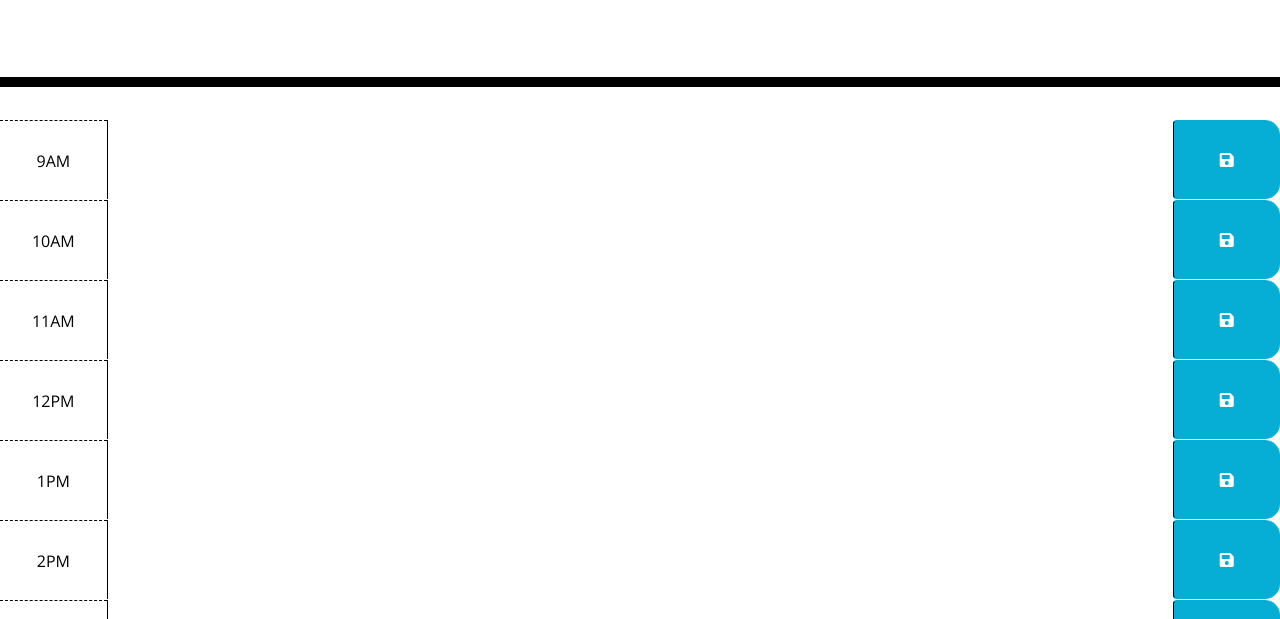
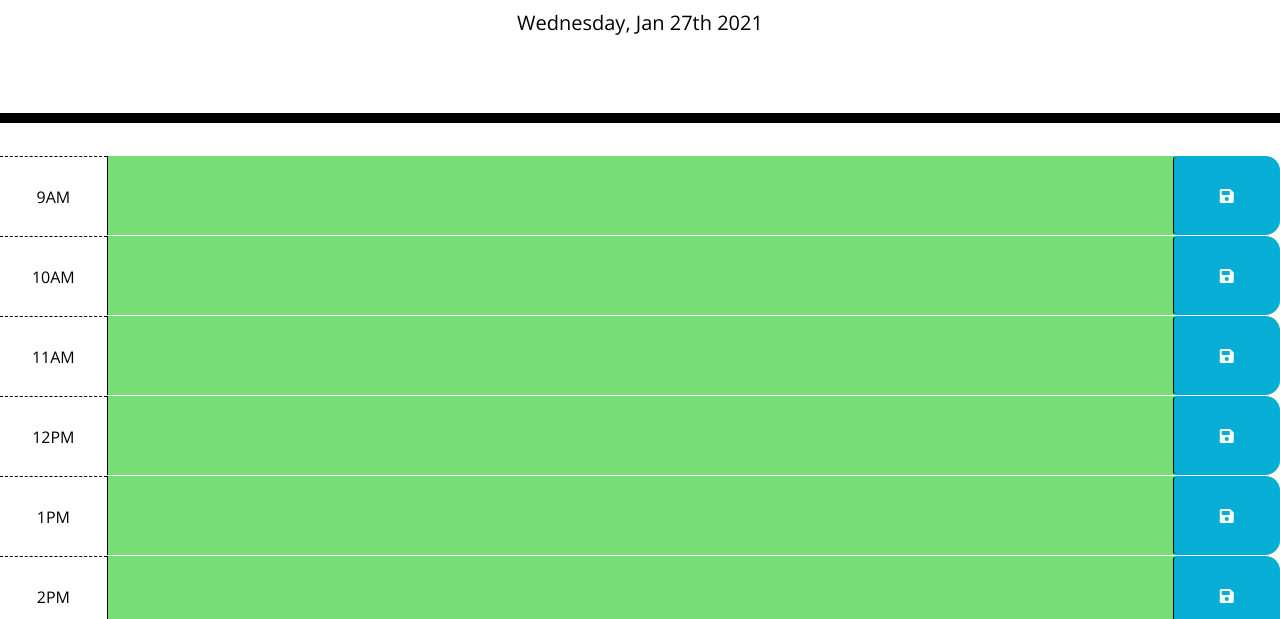
Before and after one commit to toasted-coder/Day-Planner, a plain HTML site: page index.html in a window 1280 px wide. Shown: the part 181-800 px from the top of the page. Drawn offline with nearby package versions, Linux system fonts and the light colour scheme; files that its build step writes are made by us from their sources; files whose address does not match are found by name.

Commit message:
added to JS file. Having a problem with the blocks displaying past and future colors. currently only displays present color

```diff
--- a/Assets/script.js
+++ b/Assets/script.js
@@ -0,0 +1,57 @@
+// Display the current date
+var currentDate = moment().format('dddd, MMM Do YYYY');
+$("#currentDay").html(currentDate);
+
+$(document).ready(function () { // "save" button function & event listener
+    $(".saveBtn").on("click", function () {
+        var txt = $(this).siblings(".description").val();
+        var time = $(this).parent().attr("id");
+
+        // Save text in local storage
+        localStorage.setItem(time, txt);
+    });
+
+    function timeTracker() {
+        //get current number of hours.
+        var currentTime = moment().hour();
+
+        // loop over time blocks
+        $(".time-block").each(function () {
+            var tbTime = parseInt($(this).attr("id").split("hour")[1]);
+
+            // if statement to see if time inside time block is less than the currentTime. If true will be marked as "past"
+            if (tbTime < currentTime) {
+                $(this).removeClass("future");
+                $(this).removeClass("present");
+                $(this).addClass("past");
+            }
+            // else if statement checking if the time block is equal to the current time. if true block is marked as "present"
+            else if (tbTime === currentTime) {
+                $(this).removeClass("past");
+                $(this).removeClass("future");
+                $(this).addClass("present");
+            }
+            // else statement marking any time blocks that aren't less than or equal to the currentTime as "future"
+            else {
+                $(this).removeClass("present");
+                $(this).removeClass("past");
+                $(this).addClass("future");
+
+            }
+        });
+    };
+
+    // Get available items form localStorage if there are any.
+    $("#8Am .description").val(localStorage.getItem("8Am"));
+    $("#9Am .description").val(localStorage.getItem("9Am"));
+    $("#10Am .description").val(localStorage.getItem("10Am"));
+    $("#11Am .description").val(localStorage.getItem("11Am"));
+    $("#12Pm .description").val(localStorage.getItem("12Pm"));
+    $("#1Pm .description").val(localStorage.getItem("1Pm"));
+    $("#2Pm .description").val(localStorage.getItem("2Pm"));
+    $("#3Pm .description").val(localStorage.getItem("3Pm"));
+    $("#4Pm .description").val(localStorage.getItem("4Pm"));
+    $("#5Pm .description").val(localStorage.getItem("5Pm"));
+
+    timeTracker();
+})
--- a/Develop/index.html
+++ b/index.html
@@ -24,8 +24,7 @@
         <div class="col-md-1 hour">
             9AM
         </div>
-        <textarea class="col-md-10 description">
-        </textarea>
+        <textarea class="col-md-10 description"></textarea>
         <button class="btn saveBtn col-md-1"><i class="fas fa-save"></i></button>
       </div>
 
@@ -33,8 +32,7 @@
         <div class="col-md-1 hour">
             10AM
         </div>
-        <textarea class="col-md-10 description">
-        </textarea>
+        <textarea class="col-md-10 description"></textarea>
         <button class="btn saveBtn col-md-1"><i class="fas fa-save"></i></button>
       </div>
 
@@ -42,17 +40,15 @@
         <div class="col-md-1 hour">
             11AM
         </div>
-        <textarea class="col-md-10 description">
-        </textarea>
+        <textarea class="col-md-10 description"></textarea>
         <button class="btn saveBtn col-md-1"><i class="fas fa-save"></i></button>
       </div>
 
-      <div id="12Am" class="row time-block">
+      <div id="12Pm" class="row time-block">
         <div class="col-md-1 hour">
             12PM
         </div>
-        <textarea class="col-md-10 description">
-        </textarea>
+        <textarea class="col-md-10 description"></textarea>
         <button class="btn saveBtn col-md-1"><i class="fas fa-save"></i></button>
       </div>
 
@@ -60,8 +56,7 @@
         <div class="col-md-1 hour">
             1PM
         </div>
-        <textarea class="col-md-10 description">
-        </textarea>
+        <textarea class="col-md-10 description"></textarea>
         <button class="btn saveBtn col-md-1"><i class="fas fa-save"></i></button>
       </div>
 
@@ -69,8 +64,7 @@
         <div class="col-md-1 hour">
             2PM
         </div>
-        <textarea class="col-md-10 description">
-        </textarea>
+        <textarea class="col-md-10 description"></textarea>
         <button class="btn saveBtn col-md-1"><i class="fas fa-save"></i></button>
       </div>
 
@@ -78,8 +72,7 @@
         <div class="col-md-1 hour">
             3PM
         </div>
-        <textarea class="col-md-10 description">
-        </textarea>
+        <textarea class="col-md-10 description"></textarea>
         <button class="btn saveBtn col-md-1"><i class="fas fa-save"></i></button>
       </div>
 
@@ -87,8 +80,7 @@
         <div class="col-md-1 hour">
             4PM
         </div>
-        <textarea class="col-md-10 description">
-        </textarea>
+        <textarea class="col-md-10 description"></textarea>
         <button class="btn saveBtn col-md-1"><i class="fas fa-save"></i></button>
       </div>
 
@@ -96,8 +88,7 @@
         <div class="col-md-1 hour">
             5PM
         </div>
-        <textarea class="col-md-10 description">
-        </textarea>
+        <textarea class="col-md-10 description"></textarea>
         <button class="btn saveBtn col-md-1"><i class="fas fa-save"></i></button>
       </div>
 
```
